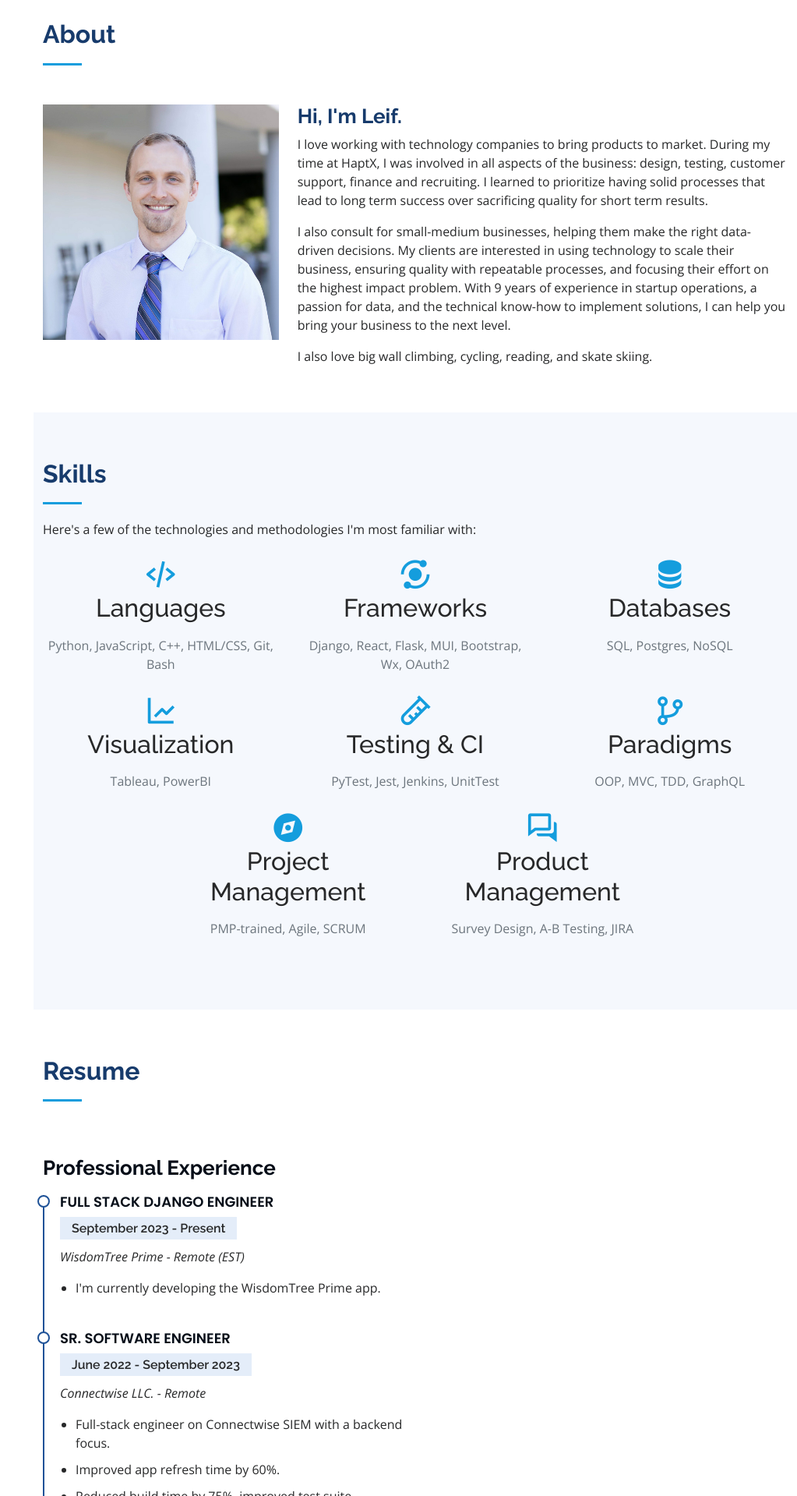
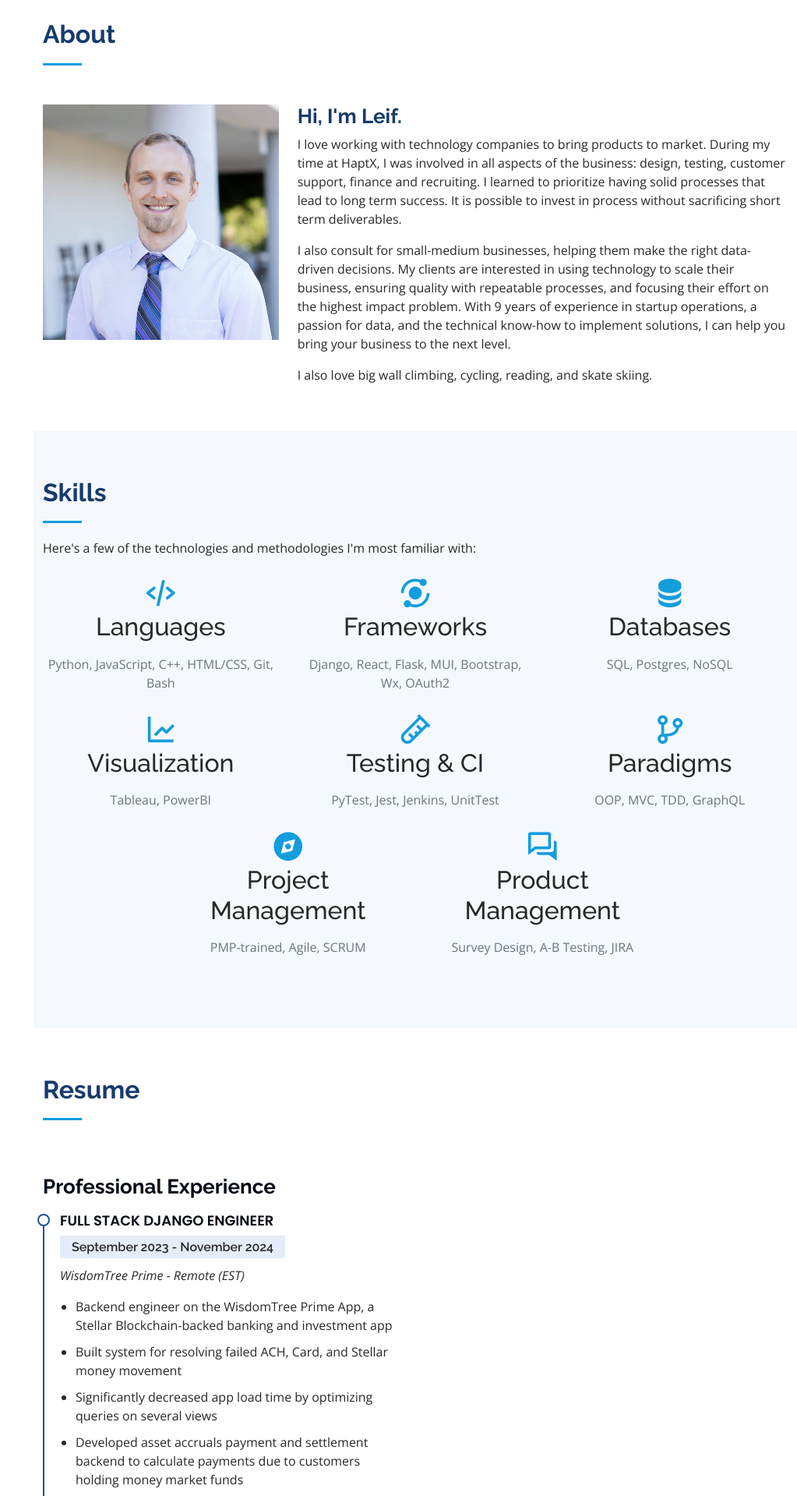
Before and after one commit to lekjos/portfolio-site, a Django app: page / in a window 1280 px wide. Shown: the part 1123-3042 px from the top of the page at 78% size, without its empty margins (257-1280 px from the left). Run offline with Django 4.2, Linux system fonts and the light colour scheme; data that the repository does not hold is empty; some libraries are stand-ins or nearby versions.

Commit message:
resume update

```diff
--- a/PortfolioSite/Main/templates/index.html
+++ b/PortfolioSite/Main/templates/index.html
@@ -28,8 +28,6 @@
               <div class="portfolio-wrap">
                 <a href="{% url 'project' slug=project.slug %}" class="d-block h-100"><span></span></a>
                   <img src="{{media_url}}{{project.first_image}}" class="img-fluid" alt="{{project.title}}">
-
-
                   <div class="portfolio-links w-100 h-100 text-center">
                     <a href="{% url 'project' slug=project.slug %}" title="{{project.title}}" class="w-100">{{project.title}}</a>
                   </div>
@@ -63,7 +61,7 @@
             <h3>Hi, I'm Leif.</h3>
             <p>
               I love working with technology companies to bring products to market. During my time at HaptX, I was involved in all aspects of the business: design, testing, customer support, finance and recruiting.
-              I learned to prioritize having solid processes that lead to long term success over sacrificing quality for short term results.
+              I learned to prioritize having solid processes that lead to long term success. It is possible to invest in process without sacrificing short term deliverables.
             </p>
             <p>
               I also consult for small-medium businesses, helping them make the right data-driven decisions. My clients are interested in using technology to scale their business, ensuring quality with repeatable processes, and focusing their effort on the highest impact problem.
@@ -135,7 +133,6 @@
           </div>
 
         </div>
-
 			</div>
 
     </section><!-- End Skills Section -->
@@ -153,10 +150,15 @@
             <h3 class="resume-title">Professional Experience</h3>
             <div class="resume-item">
               <h4>Full Stack Django Engineer</h4>
-              <h5>September 2023 - Present</h5>
+              <h5>September 2023 - November 2024</h5>
               <p><em>WisdomTree Prime - Remote (EST)</em></p>
               <ul>
-                <li>I'm currently developing the WisdomTree Prime app.</li>
+                <li>Backend engineer on the WisdomTree Prime App, a Stellar Blockchain-backed banking and investment app</li>
+                <li>Built system for resolving failed ACH, Card, and Stellar money movement</li>
+                <li>Significantly decreased app load time by optimizing queries on several views</li>
+                <li>Developed asset accruals payment and settlement backend to calculate payments due to customers holding money market funds</li>
+                <li>Integrated transaction with third-party compliance software and Zendesk</li>
+                <li>Built ACH Return flows – e.g. what happens when a check bounces</li>
               </ul>
             </div>
             <div class="resume-item">
@@ -164,19 +166,20 @@
               <h5>June 2022 - September 2023</h5>
               <p><em>Connectwise LLC. - Remote</em></p>
               <ul>
-                <li>Full-stack engineer on {% if 10 in project_ids %}<a href="{% url 'project' slug='connectwise-siem' %}">Connectwise SIEM</a>{%else%}Connectwise SIEM{%endif%} with a backend focus.</li>
-                <li>Improved app refresh time by 60%.</li>
-                <li>Reduced build time by 75%, improved test suite usability, and set up Jenkins CI/CD server.</li>
+                <li>Full-stack engineer on {% if 10 in project_ids %}<a href="{% url 'project' slug='connectwise-siem' %}">Connectwise SIEM</a>{%else%}Connectwise SIEM{%endif%} with a backend focus</li>
+                <li>Improved ReactJS app refresh time by 60% by optimizing hot reload of components</li>
+                <li>Optimized backend views by optimizing SQL queries</li>
+                <li>Reduced CI/CD build time by 75%, improved test suite usability, and set up Jenkins CI/CD server</li>
                 <li>Wrote Django app to share security content and built in-app notifications system.</li>
-                <li>Decoupled microservices which were directly accessing Django db by creating high-performance API.</li>
-                <li>Automated deploys to ECS and EBS in CI/CD pipeline.</li>
-                <li>Upgraded major Django and Python versions of legacy server.</li>
-                <li>Implemented first module of security product port to new Asio platform (React)</li>
+                <li>Decoupled microservices which were directly accessing Django db by creating high-performance API</li>
+                <li>Automated deploys to ECS and EBS in CI/CD pipeline</li>
+                <li>Upgraded major Django and Python versions of legacy serve.</li>
+                <li>Implemented first module of our SIEM port to the new Asio platform (React)</li>
               </ul>
             </div>
             <div class="resume-item">
               <h4>Strategy and Data Science Consultant</h4>
-              <h5>July 2020 - Present</h5>
+              <h5>July 2020 - June 2022</h5>
               <p><em>Remote West Coast </em></p>
               <ul>
                 <li>Created {% if 9 in project_ids %}<a href="{% url 'project' slug='nojessery-custom-erp' %}">custom ERP system</a>{%else%}custom ERP system{%endif%} that combines data from payroll, CRM, quoting tool, time tracking, phone system, and QuickBooks to provide real-time business intelligence, and KPIs</li>
@@ -280,7 +283,6 @@
       <!-- ======= Contact Section ======= -->
       <section id="contact" class="contact">
         <div class="container">
-
           <div class="section-title">
             <h2>Contact</h2>
             <p><a target="_blank" href="https://www.linkedin.com/in/leif-kjos/" class="linkedin">Message me on LinkedIn</a></p>
@@ -293,7 +295,6 @@
 {% if user.is_authenticated %}
   <script type="text/javascript">
     // update all tasks
-
     $('.reorderBtn').click(function(event) {
         var pk_action = $(this).attr('id').split('-');
         var pk = pk_action[0];
@@ -325,11 +326,8 @@
                     console.log(errorThrown);
                     {% comment %} $('#testing').load(result); {% endcomment %}
                 },
-
             }
         )
-
-
     })
   </script>
 
```
